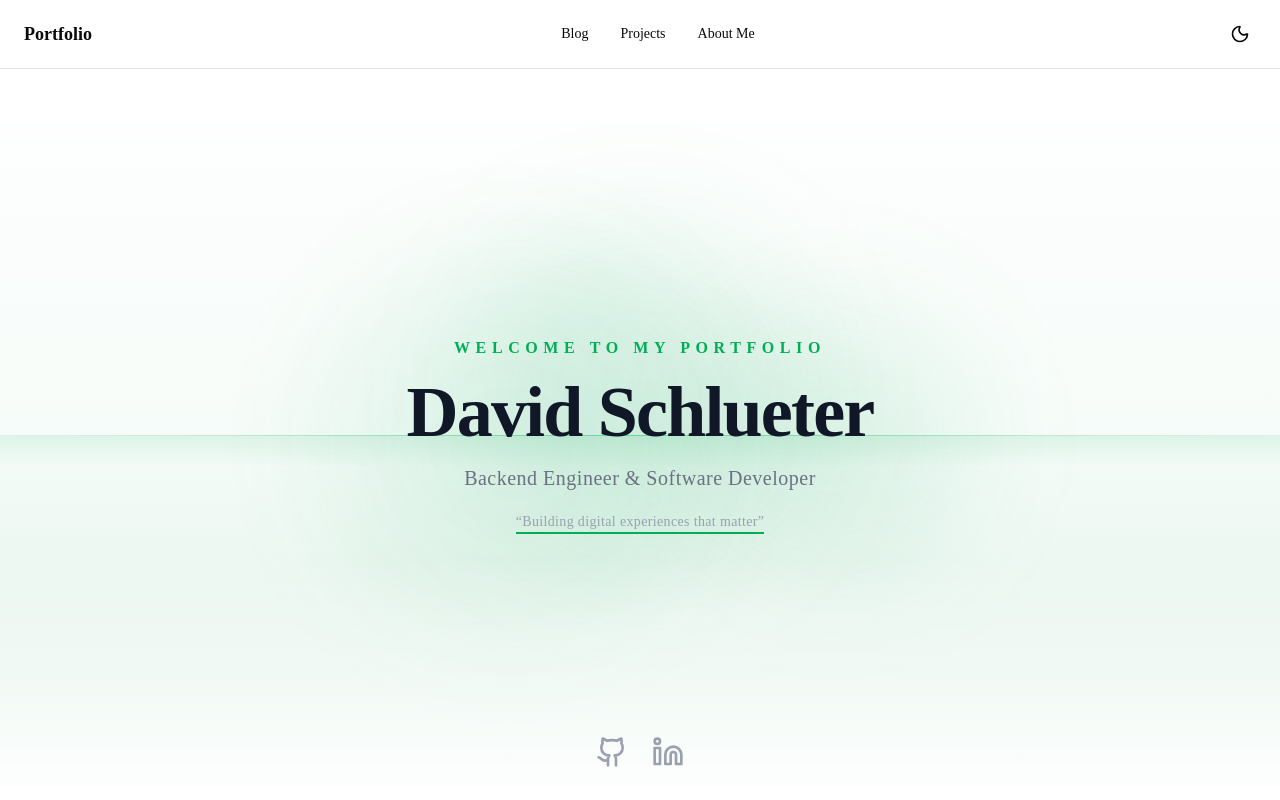
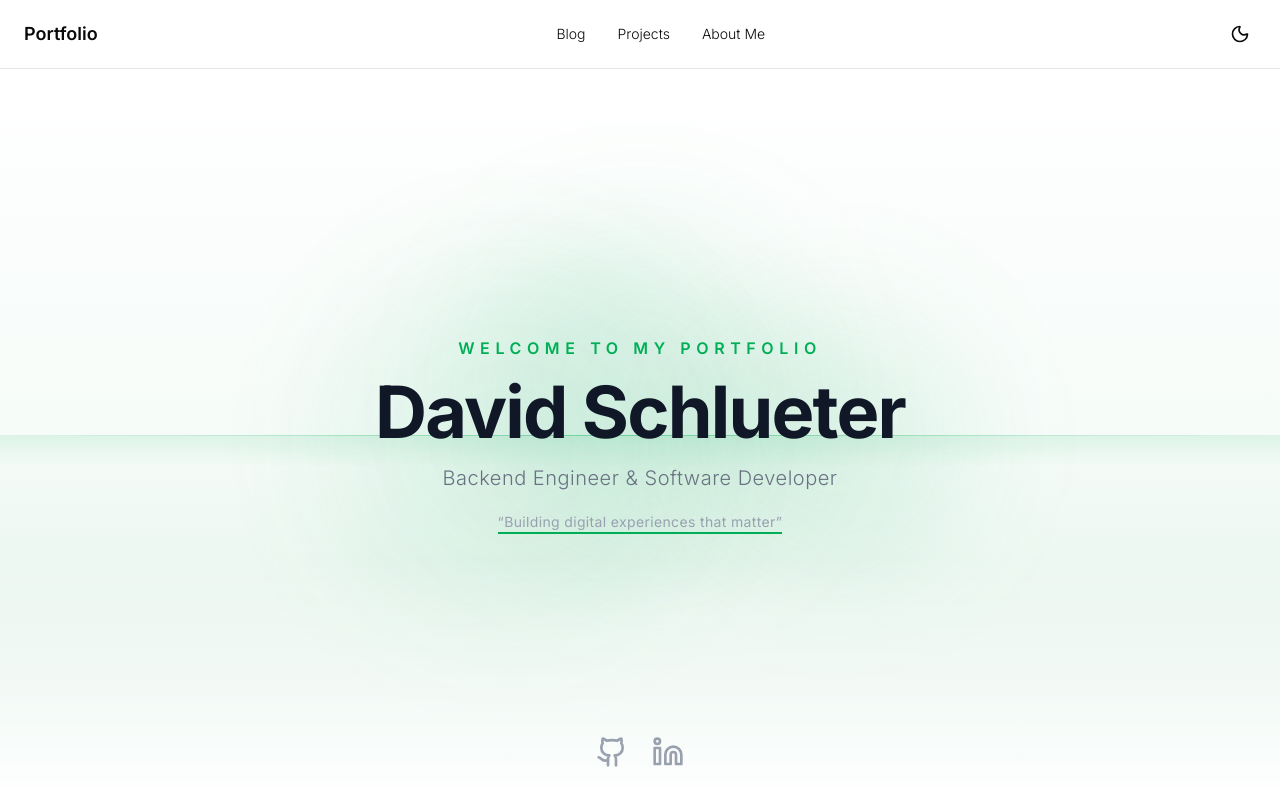
Before and after one commit to Maduki-tech/homepage, a Next.js app: page / in a window 1280 px wide. Built offline with nearby package versions, Linux system fonts and the light colour scheme.

Commit message:
feat: updated font

```diff
--- a/src/app/layout.tsx
+++ b/src/app/layout.tsx
@@ -1,7 +1,7 @@
 import "~/styles/globals.css";
 
 import { type Metadata } from "next";
-import { Geist } from "next/font/google";
+import { Inter } from "next/font/google";
 import { ThemeProvider } from "~/components/theme-provider";
 import { Navbar } from "~/components/navbar";
 
@@ -11,16 +11,16 @@ export const metadata: Metadata = {
   icons: [{ rel: "icon", url: "/favicon.ico" }],
 };
 
-const geist = Geist({
+const inter = Inter({
   subsets: ["latin"],
-  variable: "--font-geist-sans",
+  variable: "--font-inter",
 });
 
 export default function RootLayout({
   children,
 }: Readonly<{ children: React.ReactNode }>) {
   return (
-    <html lang="en" className={`${geist.variable}`} suppressHydrationWarning>
+    <html lang="en" className={`${inter.variable}`} suppressHydrationWarning>
       <body className="flex h-dvh flex-col">
         <ThemeProvider attribute="class" defaultTheme="system" enableSystem>
           <Navbar />
--- a/src/styles/globals.css
+++ b/src/styles/globals.css
@@ -6,7 +6,7 @@
 @custom-variant dark (&:is(.dark *));
 
 @theme {
-  --font-sans: var(--font-geist-sans), ui-sans-serif, system-ui, sans-serif,
+  --font-sans: ui-sans-serif, system-ui, sans-serif,
     "Apple Color Emoji", "Segoe UI Emoji", "Segoe UI Symbol", "Noto Color Emoji";
 }
 
@@ -88,7 +88,8 @@
 }
 
 @theme inline {
-  --font-sans: var(--font-sans);
+  --font-sans: var(--font-inter), ui-sans-serif, system-ui, sans-serif,
+    "Apple Color Emoji", "Segoe UI Emoji", "Segoe UI Symbol", "Noto Color Emoji";
 
   /* Brand accent – text-brand, bg-brand/20, border-brand, hover:text-brand … */
   --color-brand:           oklch(0.62 var(--brand-chroma) var(--brand-hue));
```
